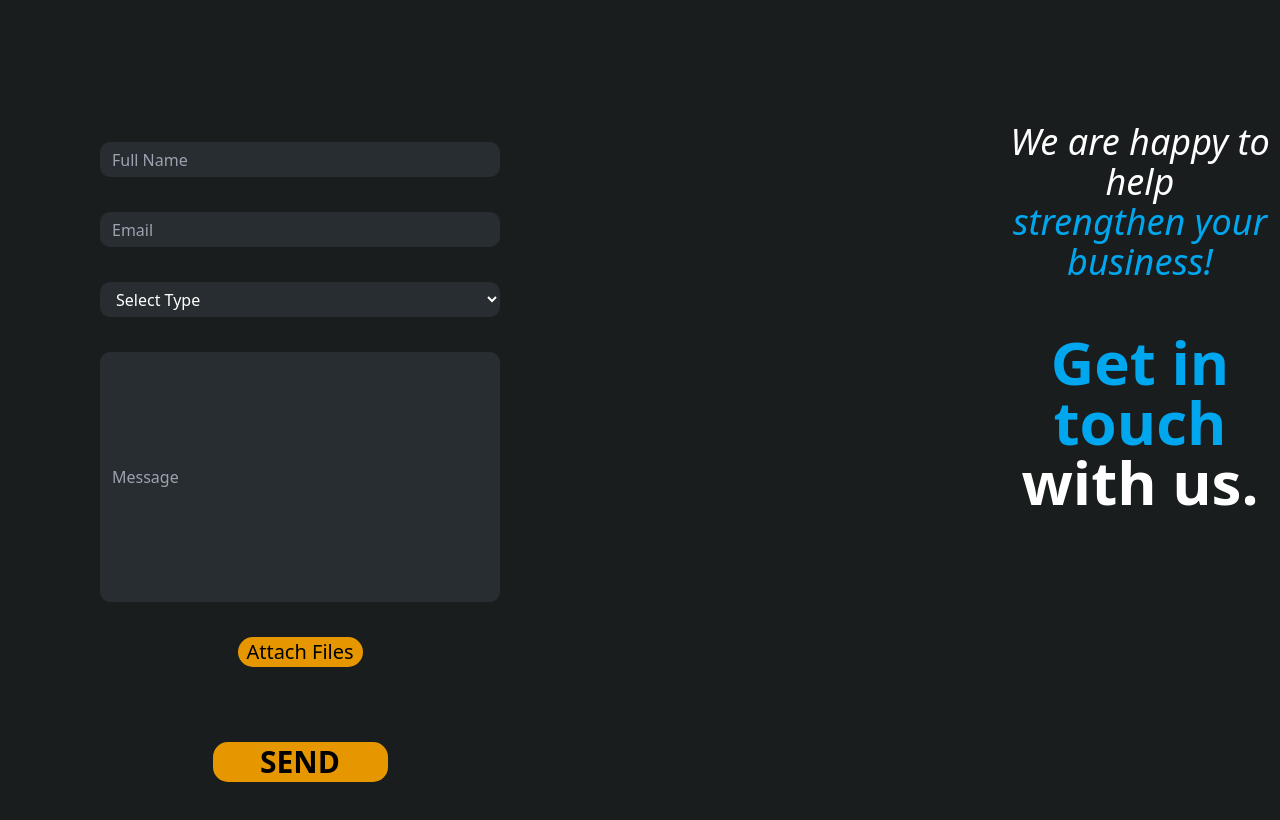
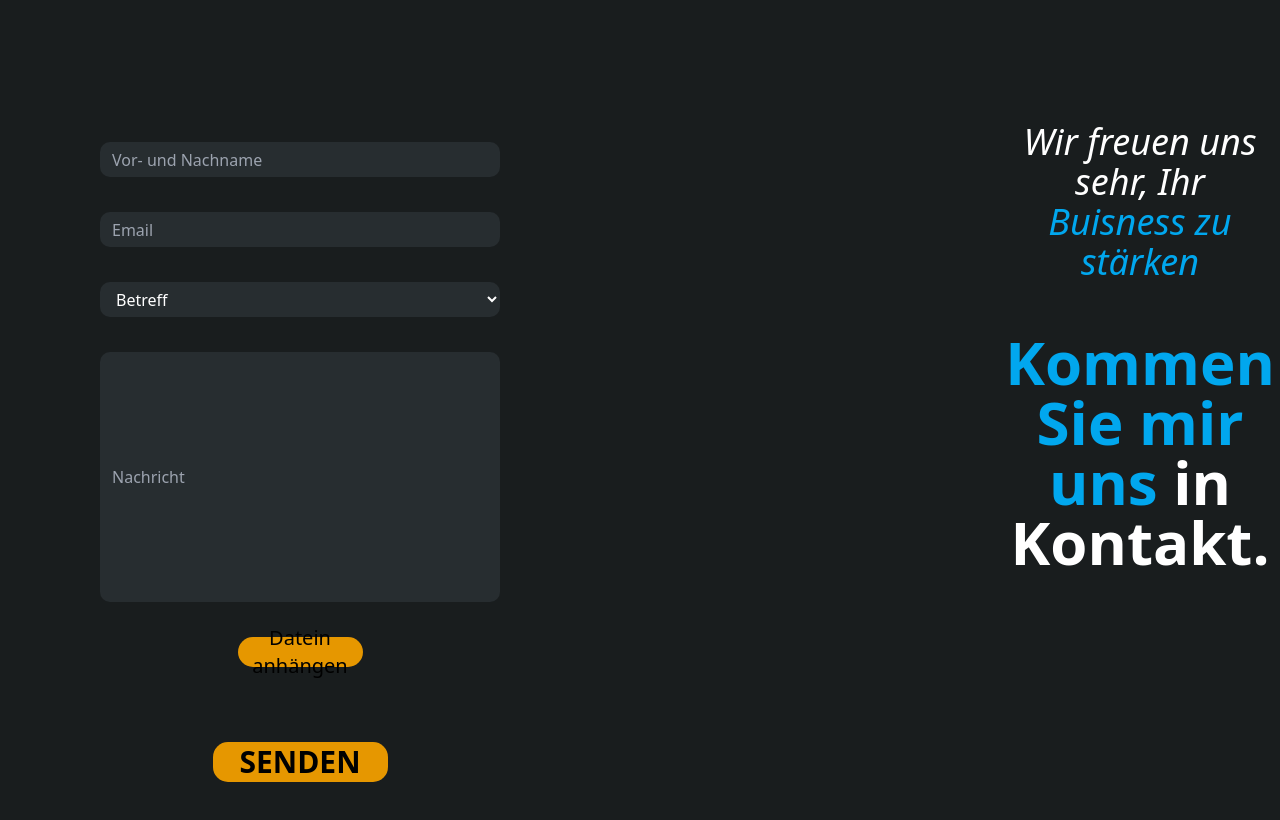
Before and after one commit to Ferbion-lT/V3, a Vue app: page / in a window 1280 px wide. Shown: the part 5260-6080 px from the top of the page. Built offline with nearby package versions, Linux system fonts and the light colour scheme.

Commit message:
Update Contact.vue

```diff
--- a/src/components/Contact.vue
+++ b/src/components/Contact.vue
@@ -6,7 +6,7 @@
         <div class="flex flex-col-reverse gap-[500px] sm:flex-row">
             <div class="flex flex-col gap-[35px] pt-[150px] sm:pl-[100px]">
                 <div class="flex justify-center transition duration-300 lg:hover:scale-110 hover:text-white">
-                    <input class="bg-[#272d30] rounded-[10px] h-[35px] w-[400px] pl-3" placeholder="Full Name">
+                    <input class="bg-[#272d30] rounded-[10px] h-[35px] w-[400px] pl-3" placeholder="Vor- und Nachname">
                 </div>
                 <div class="flex justify-center transition duration-300 lg:hover:scale-110 hover:text-white">
                     <input class="bg-[#272d30] rounded-[10px] h-[35px] w-[400px] pl-3" placeholder="Email">
@@ -14,31 +14,31 @@
                 <div class="flex justify-center">
                     <label class="text-white" for="type">
                         <select class="bg-[#272d30] w-[400px] h-[35px] rounded-[10px] pl-3" id="type" name="type">
-                            <option value="select">Select Type</option>
-                            <option value="quesions">Questions</option>
-                            <option value="bewerbung">Bewerbung</option>
+                            <option value="select">Betreff</option>
+                            <option value="quesions">Fragen</option>
+                            <option value="bewerbung">Bewerbungen</option>
                             <option value="request">Anfrage</option>
                             <option value="order">Auftrag</option>
                         </select>
                     </label>
                 </div>
                 <div class="flex justify-center transition duration-300 lg:hover:scale-110 hover:text-white">
-                    <input class="bg-[#272d30] rounded-[10px] h-[250px] w-[400px] pl-3" placeholder="Message">
+                    <input class="bg-[#272d30] rounded-[10px] h-[250px] w-[400px] pl-3" placeholder="Nachricht">
                 </div>
                 <div class="flex justify-center">
-                    <a href="#"><div class="bg-[#e69700] rounded-[15px] text-center w-[125px] h-[30px] flex justify-center items-center text-black text-xl transition duration-150 hover:scale-110 hover:text-white">Attach Files</div></a>
+                    <a href="#"><div class="bg-[#e69700] rounded-[15px] text-center w-[125px] h-[30px] flex justify-center items-center text-black text-xl transition duration-150 hover:scale-110 hover:text-white">Datein anhängen</div></a>
                 </div>
                 <div class="flex justify-center pt-10">
-                    <a href="#"><div class="bg-[#e69700] rounded-[15px] text-center w-[175px] h-[40px] flex justify-center items-center uppercase text-black font-bold text-3xl transition duration-300 hover:scale-110 hover:text-white">send</div></a>
+                    <a href="#"><div class="bg-[#e69700] rounded-[15px] text-center w-[175px] h-[40px] flex justify-center items-center uppercase text-black font-bold text-3xl transition duration-300 hover:scale-110 hover:text-white">Senden</div></a>
                 </div>
             </div>
             <div class="mt-[130px]">
                 <div class="flex flex-col gap-[50px] justify-center">
-                    <span class="text-white italic text-4xl text-center">We are happy to help<br>
-                    <span class="text-[#01a7ee]">strengthen your business!</span>
+                    <span class="text-white italic text-4xl text-center">Wir freuen uns sehr, Ihr <br>
+                    <span class="text-[#01a7ee]">Buisness zu stärken</span>
                     </span>
                     <div class="flex">
-                        <span class="text-[#01a7ee] font-bold text-6xl text-center">Get in touch <span class="text-white">with us.</span></span>
+                        <span class="text-[#01a7ee] font-bold text-6xl text-center">Kommen Sie mir uns <span class="text-white">in Kontakt.</span></span>
                     </div>
                 </div>
             </div>
```
